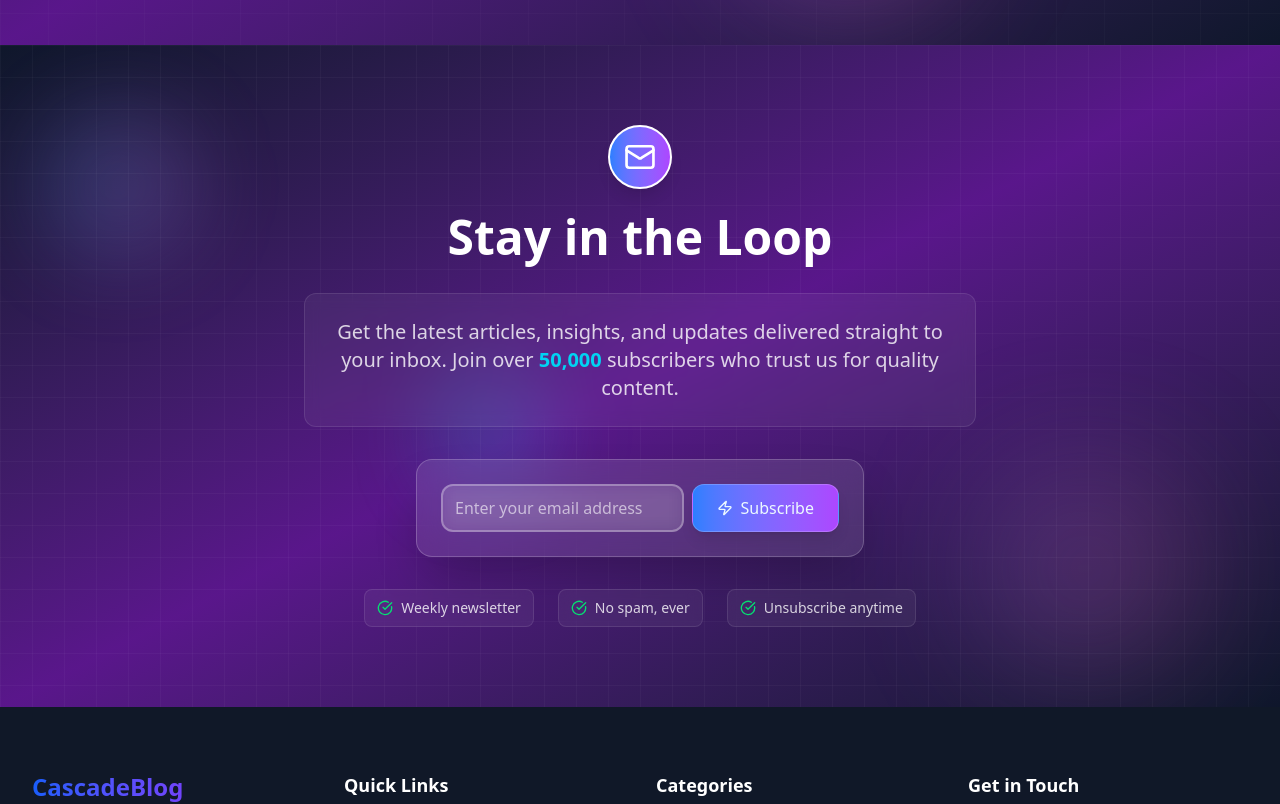
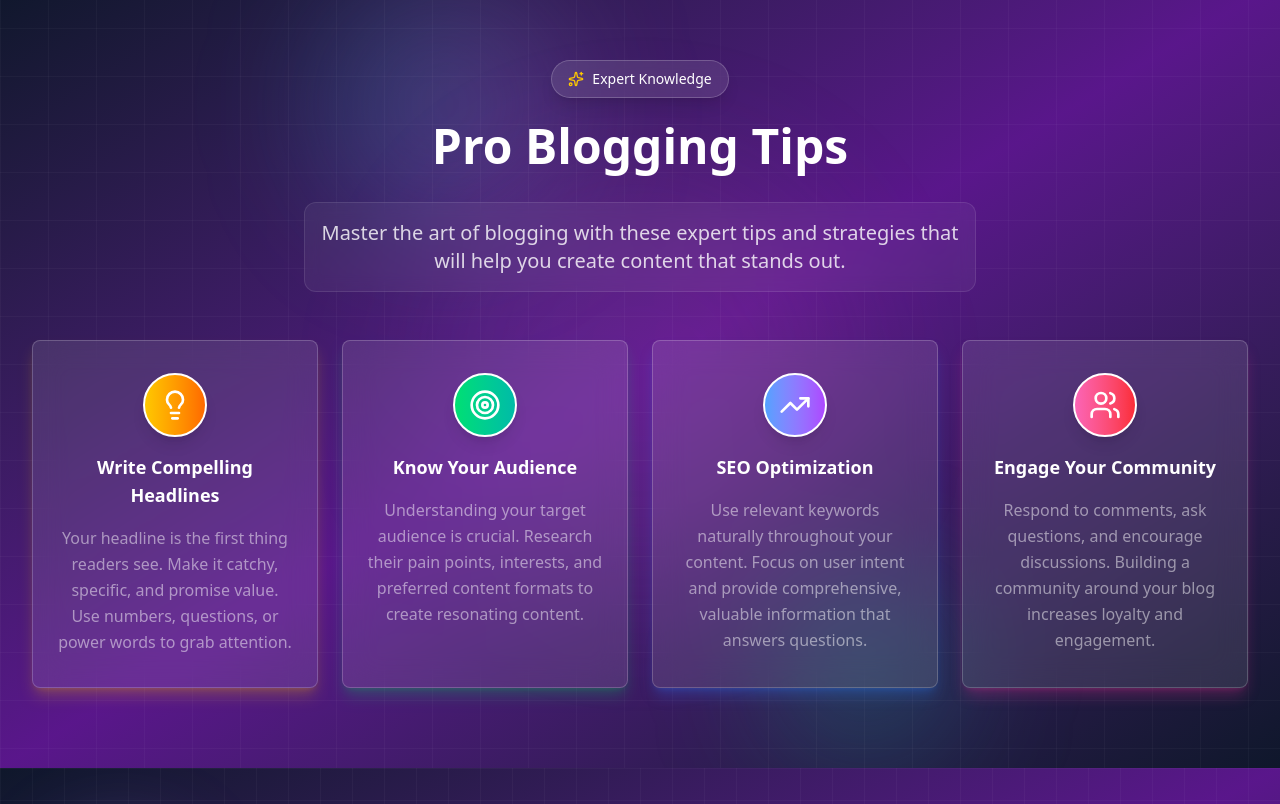
Before and after one commit to purnadebpaul64/cascade-blog-client, a React (Vite) app: page / in a window 1280 px wide. Shown: the part 820-1624 px from the top of the page. Built offline with nearby package versions, Linux system fonts and the light colour scheme.

Commit message:
blog tips section added

```diff
--- /dev/null
+++ b/src/Components/HomePageComponents/BlogTips.jsx
@@ -0,0 +1,194 @@
+import React from "react";
+import { useInView } from "react-intersection-observer";
+import { Lightbulb, Target, TrendingUp, Users, Sparkles } from "lucide-react";
+import { motion } from "framer-motion";
+
+const tips = [
+  {
+    icon: Lightbulb,
+    title: "Write Compelling Headlines",
+    description:
+      "Your headline is the first thing readers see. Make it catchy, specific, and promise value. Use numbers, questions, or power words to grab attention.",
+    color: "from-yellow-400 to-orange-500",
+    glowColor: "shadow-yellow-500/25",
+  },
+  {
+    icon: Target,
+    title: "Know Your Audience",
+    description:
+      "Understanding your target audience is crucial. Research their pain points, interests, and preferred content formats to create resonating content.",
+    color: "from-green-400 to-teal-500",
+    glowColor: "shadow-green-500/25",
+  },
+  {
+    icon: TrendingUp,
+    title: "SEO Optimization",
+    description:
+      "Use relevant keywords naturally throughout your content. Focus on user intent and provide comprehensive, valuable information that answers questions.",
+    color: "from-blue-400 to-purple-500",
+    glowColor: "shadow-blue-500/25",
+  },
+  {
+    icon: Users,
+    title: "Engage Your Community",
+    description:
+      "Respond to comments, ask questions, and encourage discussions. Building a community around your blog increases loyalty and engagement.",
+    color: "from-pink-400 to-red-500",
+    glowColor: "shadow-pink-500/25",
+  },
+];
+
+const BlogTips = () => {
+  const { ref: titleRef, inView: titleInView } = useInView({
+    threshold: 0.3,
+    triggerOnce: true,
+  });
+
+  const { ref: gridRef, inView: gridInView } = useInView({
+    threshold: 0.1,
+    triggerOnce: true,
+  });
+
+  const containerVariants = {
+    hidden: { opacity: 0 },
+    visible: {
+      opacity: 1,
+      transition: {
+        staggerChildren: 0.2,
+      },
+    },
+  };
+
+  const cardVariants = {
+    hidden: { opacity: 0, y: 50 },
+    visible: { opacity: 1, y: 0, transition: { duration: 0.6 } },
+  };
+
+  const floatingVariants = {
+    animate: {
+      y: [-10, 10, -10],
+      transition: {
+        duration: 5,
+        repeat: Infinity,
+        ease: "easeInOut",
+      },
+    },
+  };
+  return (
+    <section className="py-20 bg-gradient-to-br from-slate-900 via-purple-900 to-slate-900 relative overflow-hidden">
+      {/* Animated background mesh */}
+      <div className="absolute inset-0">
+        <motion.div
+          className="absolute top-0 left-1/4 w-64 h-64 bg-gradient-to-r  from-cyan-400/20 to-purple-400/20 rounded-full blur-3xl"
+          animate={floatingVariants.animate}
+        />
+        <motion.div
+          className="absolute bottom-0 right-1/4 w-48 h-48 bg-gradient-to-r from-green-400/20 to-teal-400/20 rounded-full blur-3xl"
+          animate={{
+            ...floatingVariants.animate,
+            transition: { ...floatingVariants.animate.transition, delay: 2 },
+          }}
+        />
+        <motion.div
+          className="absolute top-1/2 left-1/2 transform -translate-x-1/2 -translate-y-1/2 w-96 h-96 bg-gradient-to-r from-purple-400/10 to-pink-400/10 rounded-full blur-3xl"
+          animate={{
+            scale: [1, 1.1, 1],
+            transition: {
+              duration: 4,
+              repeat: Infinity,
+              ease: "easeInOut",
+            },
+          }}
+        />
+      </div>
+      {/* ============== */}
+      {/* Grid pattern */}
+      <div className="absolute inset-0 bg-[linear-gradient(rgba(255,255,255,0.03)_1px,transparent_1px),linear-gradient(90deg,rgba(255,255,255,0.03)_1px,transparent_1px)] bg-[size:3rem_3rem]"></div>
+
+      <div className="container mx-auto px-4 sm:px-6 lg:px-8 relative z-10">
+        <motion.div
+          ref={titleRef}
+          className="text-center mb-12"
+          initial={{ opacity: 0, y: 30 }}
+          animate={titleInView ? { opacity: 1, y: 0 } : { opacity: 0, y: 30 }}
+          transition={{ duration: 0.6 }}
+        >
+          <motion.div
+            className="inline-flex items-center px-4 py-2 rounded-full bg-white/10 backdrop-blur-md border border-white/20 text-white text-sm font-medium mb-6 shadow-lg"
+            whileHover={{
+              scale: 1.05,
+            }}
+            transition={{ type: "spring", stiffness: 300 }}
+          >
+            <Sparkles className="w-4 h-4 mr-2 text-yellow-400" />
+            <p>Expert Knowledge</p>
+          </motion.div>
+          <motion.h2 className="text-4xl sm:text-5xl font-bold text-white mb-8">
+            Pro Blogging Tips
+          </motion.h2>
+          <motion.p
+            className="text-xl text-white/80 max-w-2xl mx-auto backdrop-blur-sm bg-white/5 p-4 rounded-xl border border-white/10"
+            initial={{ opacity: 0 }}
+            animate={{ opacity: 1 }}
+            transition={{ delay: 0.3 }}
+          >
+            Master the art of blogging with these expert tips and strategies
+            that will help you create content that stands out.
+          </motion.p>
+        </motion.div>
+        {/* === cards === */}
+        <motion.div
+          ref={gridRef}
+          className="grid grid-cols-1 md:grid-cols-2 lg:grid-cols-4 gap-6"
+          variants={containerVariants}
+          initial="hidden"
+          animate={gridInView ? "visible" : "hidden"}
+        >
+          {tips.map((tip, index) => (
+            <motion.div
+              key={index}
+              variants={cardVariants}
+              whileHover={{ y: -12, rotate: 1 }}
+              transition={{ type: "spring", stiffness: 300 }}
+            >
+              <div
+                className={`group hover:shadow-2xl ${tip.glowColor} transition-all duration-500 border shadow-lg backdrop-blur-lg bg-white/10 border-1 border-white/20 hover:bg-white/20 hover:border-white/30 h-full rounded-lg px-6 py-8`}
+              >
+                <div className="text-center pb-4">
+                  <motion.div
+                    className={`inline-flex items-center justify-center w-16 h-16 bg-gradient-to-r ${tip.color} rounded-full mb-4 mx-auto shadow-lg border-2 border-white`}
+                    whileHover={{ scale: 1.25, rotate: 12 }}
+                    transition={{ type: "spring", stiffness: 300 }}
+                  >
+                    <motion.div
+                      whileHover={{ scale: 1.1 }}
+                      transition={{ duration: 0.3 }}
+                    >
+                      <tip.icon className="w-8 h-8 text-white" />
+                    </motion.div>
+                  </motion.div>
+                  <motion.div whileHover={{ scale: 1.05 }}>
+                    <div className="text-lg font-semibold text-white group-hover:text-cyan-400 transition-colors duration-300">
+                      {tip.title}
+                    </div>
+                  </motion.div>
+                </div>
+                <div className="text-center">
+                  <motion.p
+                    className="text-white/70 leading-relaxed group-hover:text-white/90 transition-colors duration-300"
+                    initial={{ opacity: 0.7 }}
+                    whileHover={{ opacity: 1 }}
+                  >
+                    {tip.description}
+                  </motion.p>
+                </div>
+              </div>
+            </motion.div>
+          ))}
+        </motion.div>
+      </div>
+    </section>
+  );
+};
+
+export default BlogTips;
--- a/src/Components/Navbar.jsx
+++ b/src/Components/Navbar.jsx
@@ -5,7 +5,7 @@ import { NavLink } from "react-router";
 const Navbar = () => {
   const [isMenuOpen, setIsMenuOpen] = useState(false);
   return (
-    <header className="sticky top-0 z-50 w-full border-b border-[#1F2531] bg-[#05080B]/95 backdrop-blur-sm shadow-sm">
+    <header className="fixed top-0 z-50 w-full border-b border-[#1F2531] bg-[#05080B]/85 backdrop-blur-md shadow-sm">
       <div className="container mx-auto px-4 sm:px-6 lg:px-8">
         <div className="flex h-16 items-center justify-between">
           {/* Logo */}
--- a/src/Pages/HomePage.jsx
+++ b/src/Pages/HomePage.jsx
@@ -1,11 +1,13 @@
 import React from "react";
 import HeroSection from "../Components/HomePageComponents/HeroSection";
 import NewsLatterSection from "../Components/NewsLatterSection";
+import BlogTips from "../Components/HomePageComponents/BlogTips";
 
 const HomePage = () => {
   return (
     <div>
       <HeroSection></HeroSection>
+      <BlogTips></BlogTips>
       <NewsLatterSection></NewsLatterSection>
     </div>
   );
```
